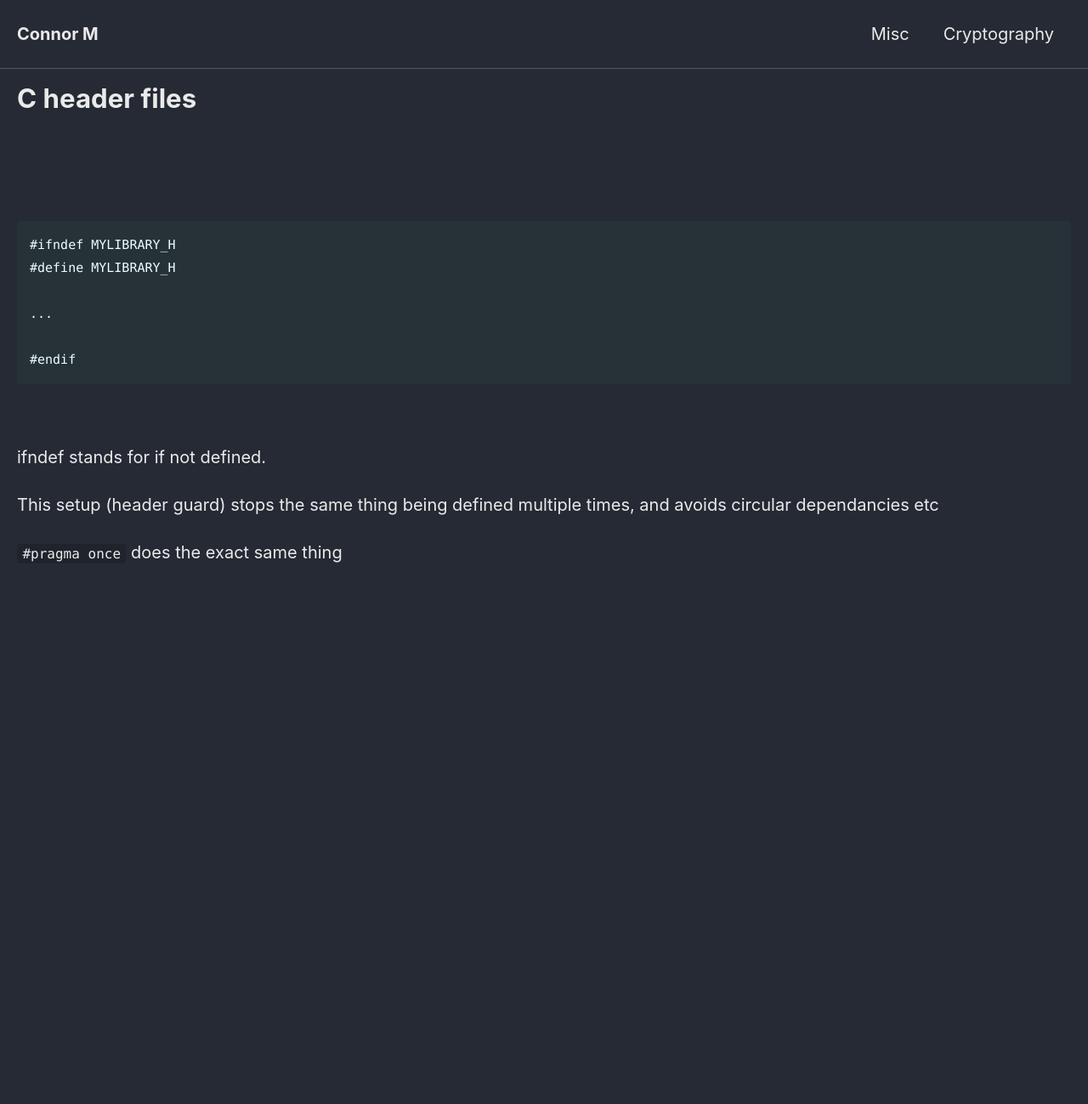
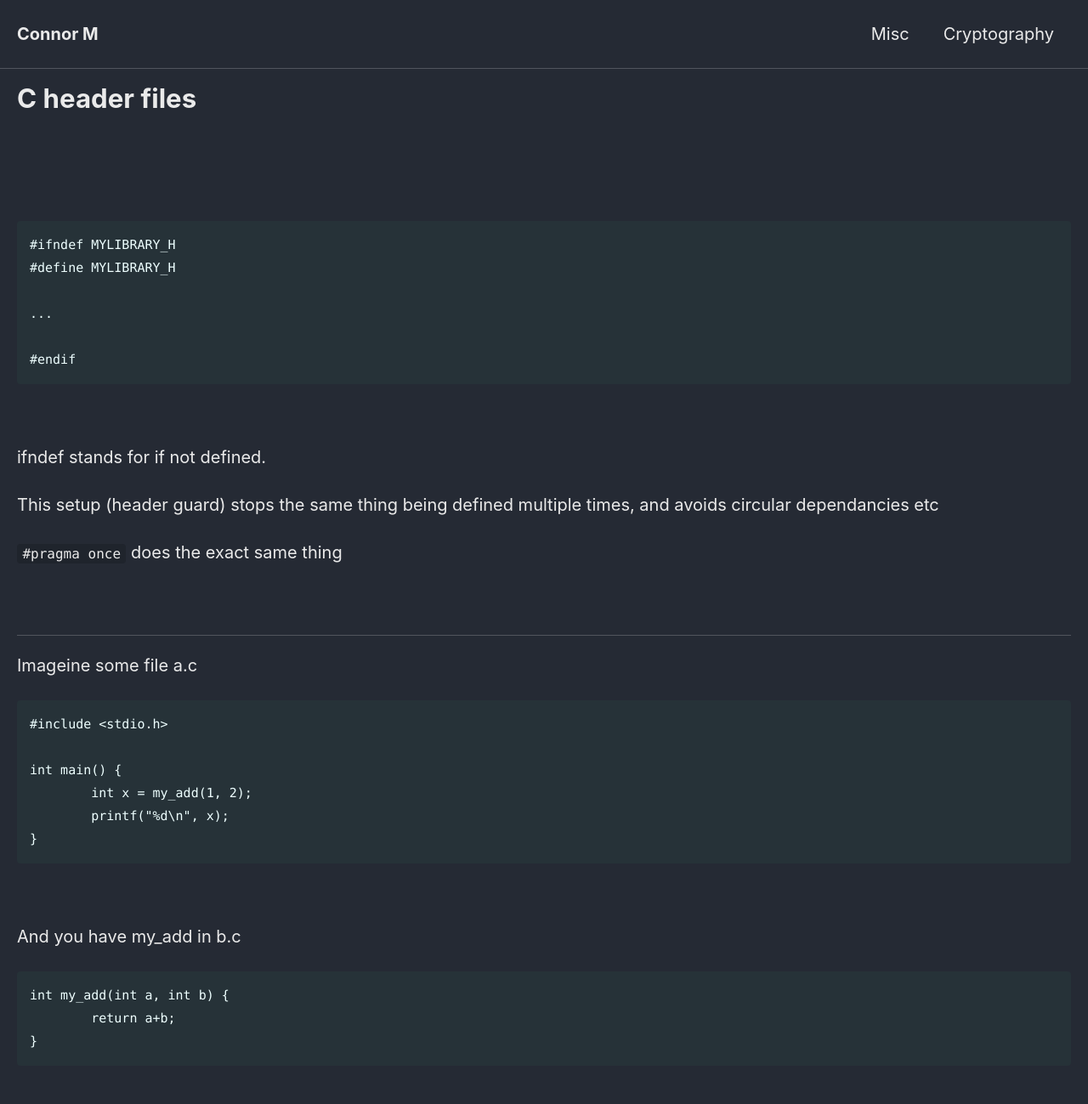
Before and after one commit to Connor-McCartney/Connor-McCartney.github.io, a Jekyll site: the page built from _pages/misc/Cheaderfiles.md, in a window 1280 px wide. Shown: the whole page at 85% size. Built offline with Jekyll 4.4.1, drawn with Linux system fonts in a browser that asks for light colours; cached includes are drawn as plain includes; before the commit the page ends 900 px from its top, so only the background shows below that.

Commit message:
Update Cheaderfiles.md

````diff
--- a/_pages/misc/Cheaderfiles.md
+++ b/_pages/misc/Cheaderfiles.md
@@ -26,3 +26,26 @@ This setup (header guard) stops the same thing being defined multiple times, and
 `#pragma once` does the exact same thing
 
 <br>
+
+---
+
+Imageine some file a.c
+
+```
+#include <stdio.h>
+
+int main() {
+	int x = my_add(1, 2);
+	printf("%d\n", x);
+}
+```
+
+<br>
+
+And you have my_add in b.c
+
+```
+int my_add(int a, int b) {
+	return a+b;
+}
+```
````
